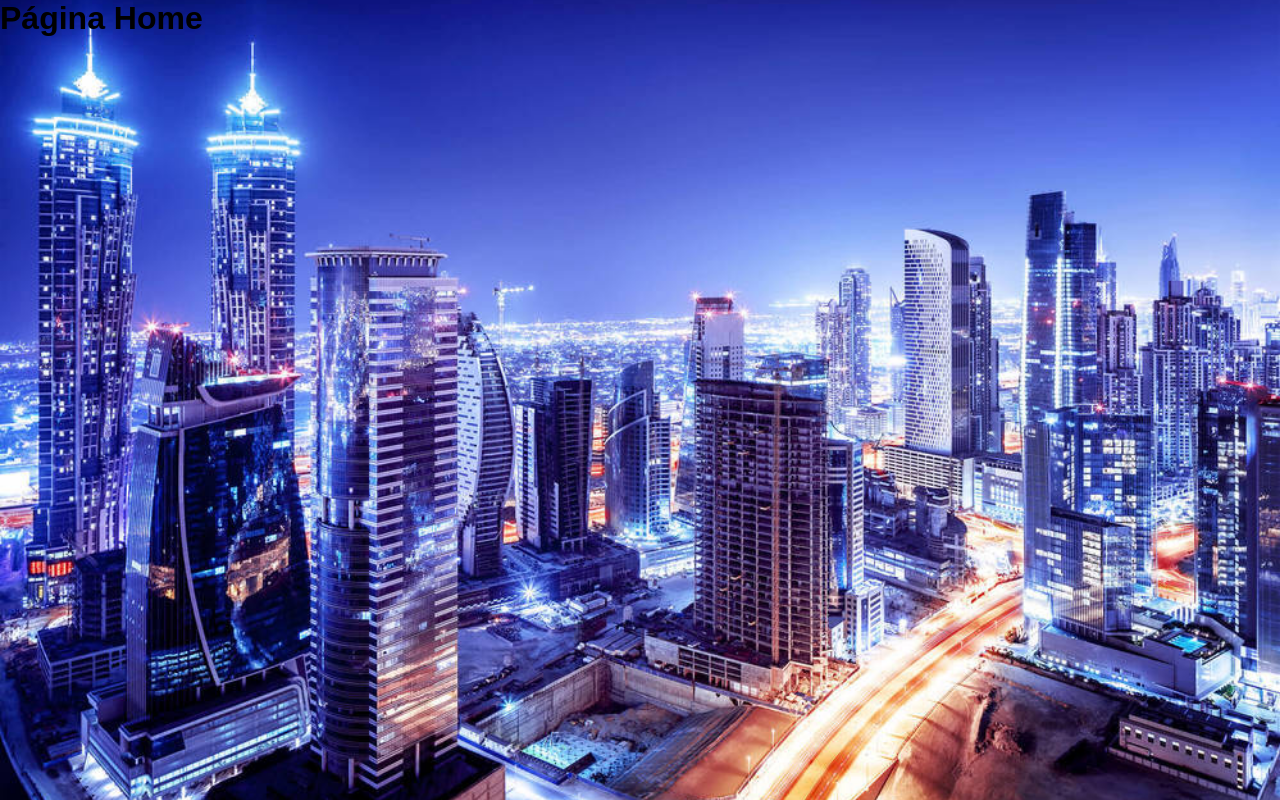
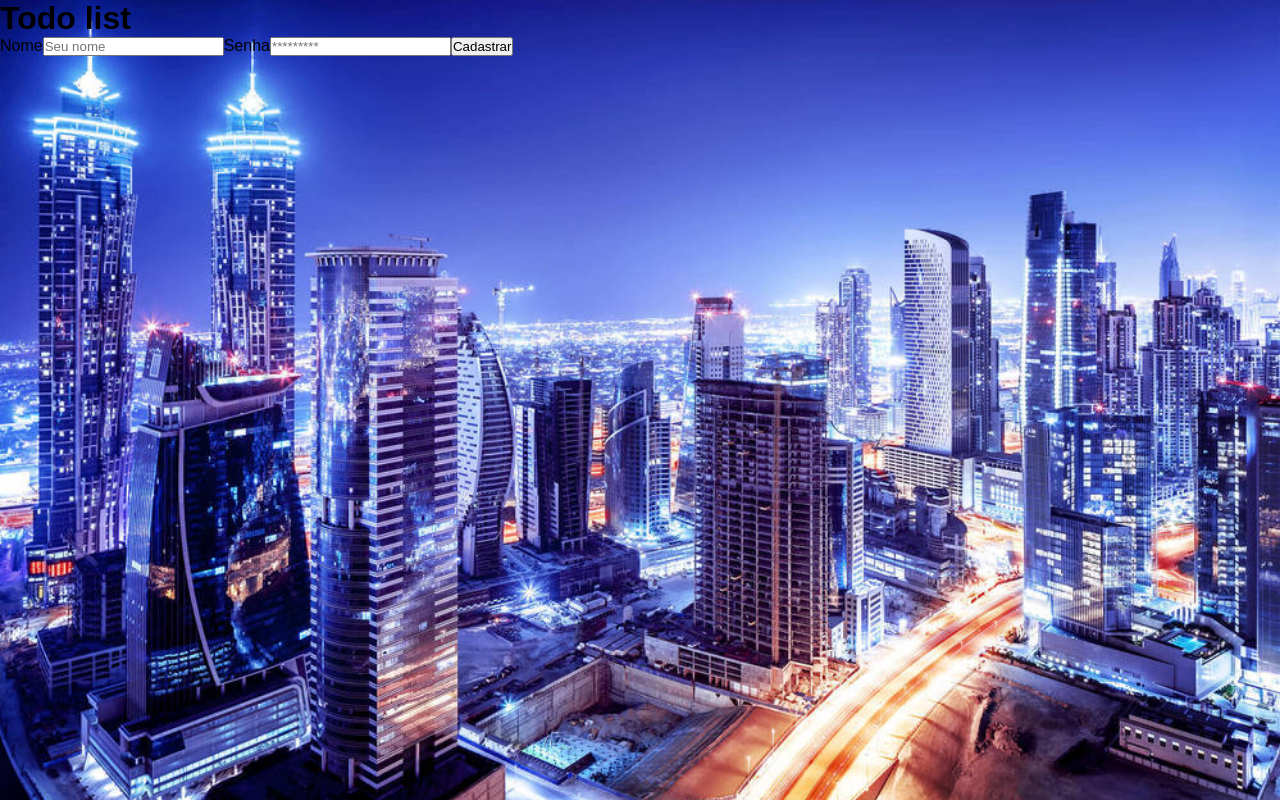
Before and after one commit to Gusthgomes/TodoList, a React (Create React App) app: page / in a window 1280 px wide. Built offline with nearby package versions, Linux system fonts and the light colour scheme.

Commit message:
feat: working with useState

```diff
--- /dev/null
+++ b/src/pages/About/index.js
@@ -0,0 +1,9 @@
+function About(){
+    return(
+        <div>
+            <h1>Página sobre</h1>
+        </div>
+    );
+}
+
+export default About;
--- a/src/pages/Todo/index.js
+++ b/src/pages/Todo/index.js
@@ -1,7 +1,44 @@
+import {useState} from 'react';
+
 export default function Todo(){
+
+    const [name, setName] = useState('');
+    const [password, setPassword] = useState('');
+
+    function handleSubmit(){
+        if(name === "" || password === ""){
+            alert("Por favor preencha os campos corretamente")
+            setName('')
+            setPassword('')
+            return;
+        }
+
+        if(password.length <=6){
+            alert("Sua senha deve contem mais de seis digitos")
+            setName('')
+            setPassword('')
+            return;
+        }
+    }
     return(
         <div>
-            <h1>Página Home</h1>
+            <h1>Todo list</h1>
+            <div>
+                <label>Nome</label>
+                <input type="text"
+                    placeholder="Seu nome"
+                    value={name}
+                    onChange={ (e) => setName(e.target.value)}
+                />
+
+                <label>Senha</label>
+                <input type="password"
+                    placeholder="*********"
+                    value={password}
+                    onChange={ (e) => setPassword(e.target.value)}
+                />
+                <button onClick={handleSubmit}>Cadastrar</button>
+            </div>
         </div>
     )
 }
--- a/src/routes.js
+++ b/src/routes.js
@@ -1,5 +1,6 @@
 import { BrowserRouter, Route, Routes} from 'react-router-dom';
 import Todo from './pages/Todo';
+import About from './pages/About';
 
 
 function RoutesApp(){
@@ -7,6 +8,7 @@ function RoutesApp(){
         <BrowserRouter>
         <Routes>
             <Route path="/" element={<Todo/>}/>
+            <Route path="/sobre" element={<About/>} />
         </Routes>
         </BrowserRouter>
     )
```
